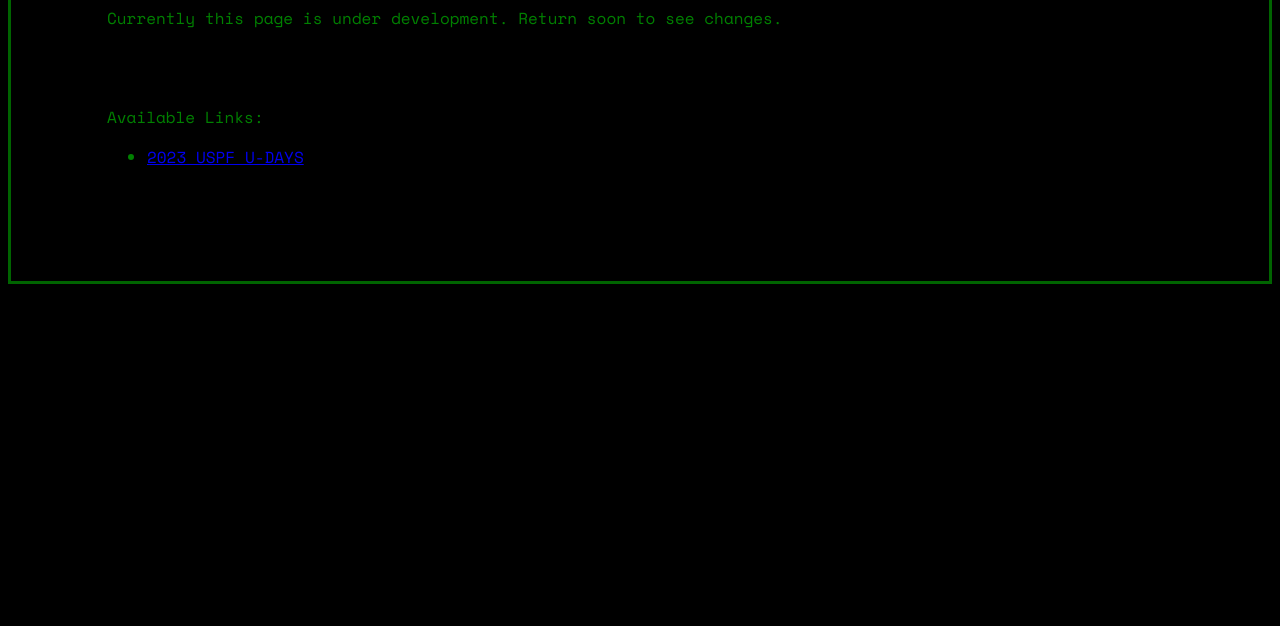
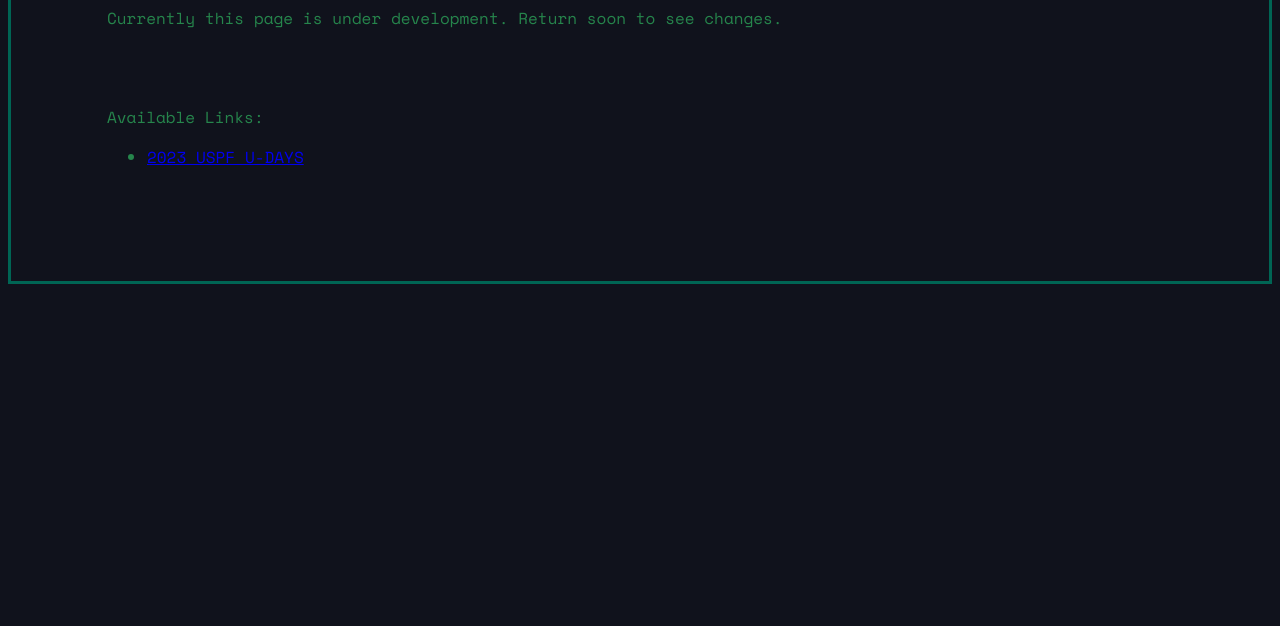
Before and after one commit to Fl0atingP01nt/Fl0atingP01nt.github.io, a plain HTML site: page index.html in a window 1280 px wide. Shown: the part 174-800 px from the top of the page. Drawn offline with nearby package versions, Linux system fonts and the light colour scheme.

Commit message:
Added a color palette

```diff
--- a/index.css
+++ b/index.css
@@ -1,12 +1,12 @@
 body {
-	background-color: black;
-	color: green;
+	background-color: rgb(16, 18, 28);
+	color: rgb(38, 133, 76);
 
 	font-family: Space Mono, monospace;
 }
 
 .index-title {
-	border-color: darkgreen;
+	border-color: rgb(0, 101, 84);
 	border-style: solid;
 	border-width: 1mm;
 
```
